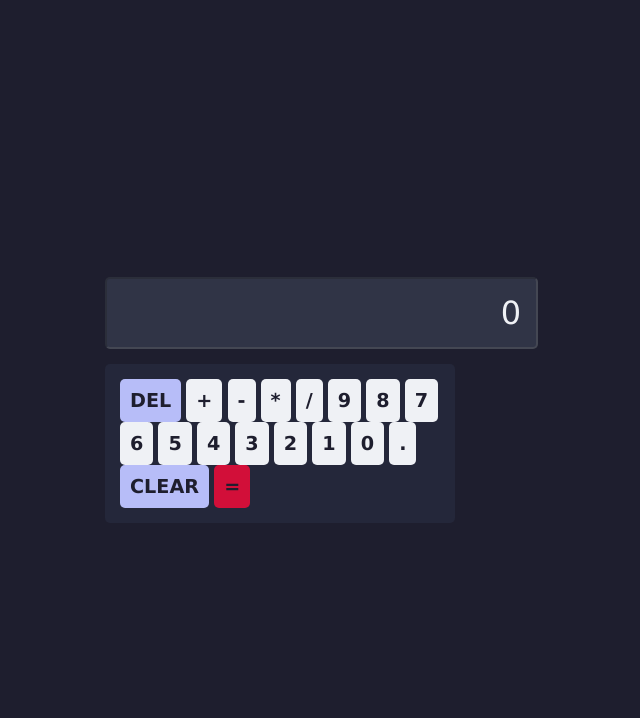
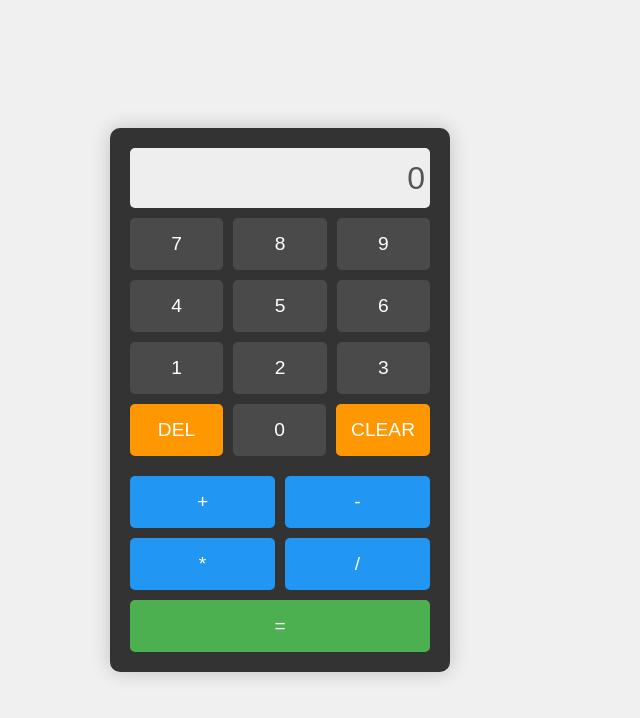
Before and after one commit to MahmoudESSE/estimateur, a website: page index.html in a window 1280 px wide. Shown: the whole page, without its empty margins (360-1000 px from the left). Drawn offline with Linux system fonts and the light colour scheme.

Commit message:
feat: style the calculator component
use proper css to display the button and operator in closer style to a standard calculator

Signed-off-by: MahmoudESSE <mahmoudessehayli@gmail.com>

```diff
--- a/css/style.css
+++ b/css/style.css
@@ -1,66 +1,88 @@
-* {
-  font-family: "Lucida Sans", "Lucida Sans Regular", "Lucida Grande",
-    "Lucida Sans Unicode", Geneva, Verdana, sans-serif;
-  margin: 0;
-  padding: 0;
-}
-
 body {
-  background-color: #1e1e2e;
-  width: 100vw;
-  height: 100vh;
   display: flex;
   justify-content: center;
   align-items: center;
+  height: 100vh;
+  margin: 0;
+  background-color: #f0f0f0;
+  font-family: Arial, sans-serif;
 }
 
 .calculator {
-  width: 350px;
+  background-color: #333;
+  border-radius: 10px;
+  box-shadow: 0 0 20px rgba(0, 0, 0, 0.2);
+  padding: 20px;
+  width: 300px;
 }
 
 .display {
-  background-color: #303446;
-  color: #eff1f5;
-  padding: 15px;
+  width: 100%;
+  height: 60px;
+  font-size: 2em;
+  text-align: right;
+  margin-bottom: 10px;
+  padding: 5px;
+  background-color: #eee;
+  border: none;
   border-radius: 5px;
-  margin-bottom: 15px;
-  text-align: right;
-  font-size: 2em;
-  word-wrap: break-word;
+  box-sizing: border-box;
 }
 
 .buttons {
-  background-color: #24273a;
-  padding: 15px;
-  border-radius: 5px;
+  display: flex;
+  flex-wrap: wrap;
+  gap: 10px;
 }
 
 button {
-  padding: 10px;
+  flex: 1 0 calc(33.333% - 10px);
+  padding: 15px;
+  font-size: 1.2em;
   border: none;
-  outline: none;
   border-radius: 5px;
-  font-size: 1.2em;
-  font-weight: bold;
-  background-color: #eff1f5;
-  color: #1e1e2e;
   cursor: pointer;
+  background-color: #4a4a4a;
+  color: white;
+  transition: background-color 0.3s;
 }
 
 button:hover {
-  background-color: #ffffff;
+  background-color: #5a5a5a;
 }
 
-.operator.clear,
-.operator.delete {
-  background-color: #b7bdf8;
+.clear,
+.delete {
+  background-color: #ff9800;
 }
 
-.operator.clear:hover,
-.operator.delete:hover {
-  background-color: #b4befe;
+.clear:hover,
+.delete:hover {
+  background-color: #ffa726;
 }
 
-.operator.eval {
-  background-color: #d20f39;
+.operators {
+  display: flex;
+  flex-wrap: wrap;
+  gap: 10px;
+  width: 100%;
+  margin-top: 10px;
 }
+
+.arithmetic {
+  flex: 1 0 calc(50% - 5px);
+  background-color: #2196f3;
+}
+
+.arithmetic:hover {
+  background-color: #42a5f5;
+}
+
+.eval {
+  flex: 1 0 100%;
+  background-color: #4caf50;
+}
+
+.eval:hover {
+  background-color: #66bb6a;
+}
--- a/index.html
+++ b/index.html
@@ -10,24 +10,25 @@
     <div class="calculator">
       <input type="text" class="display" id="display" disabled value="0" />
       <div class="buttons">
-        <button class="operator delete" data-value="backspace">DEL</button>
-        <button class="operator arithmetic plus" data-value="+">+</button>
-        <button class="operator arithmetic substract" data-value="-">-</button>
-        <button class="operator arithmetic multiply" data-value="*">*</button>
-        <button class="operator arithmetic divide" data-value="/">/</button>
+        <button data-value="7">7</button>
+        <button data-value="8">8</button>
         <button data-value="9">9</button>
-        <button data-value="8">8</button>
-        <button data-value="7">7</button>
+        <button data-value="4">4</button>
+        <button data-value="5">5</button>
         <button data-value="6">6</button>
-        <button data-value="5">5</button>
-        <button data-value="4">4</button>
+        <button data-value="1">1</button>
+        <button data-value="2">2</button>
         <button data-value="3">3</button>
-        <button data-value="2">2</button>
-        <button data-value="1">1</button>
+        <button class="delete" data-value="backspace">DEL</button>
         <button data-value="0">0</button>
-        <button data-value=".">.</button>
-        <button class="operator clear" data-value="clear">CLEAR</button>
-        <button class="operator eval" data-value="=">=</button>
+        <button class="clear" data-value="clear">CLEAR</button>
+        <div class="operators">
+          <button class="arithmetic plus" data-value="+">+</button>
+          <button class="arithmetic substract" data-value="-">-</button>
+          <button class="arithmetic multiply" data-value="*">*</button>
+          <button class="arithmetic divide" data-value="/">/</button>
+          <button class="eval" data-value="=">=</button>
+        </div>
       </div>
     </div>
     <script src="js/script.js" type="module" defer></script>
```
